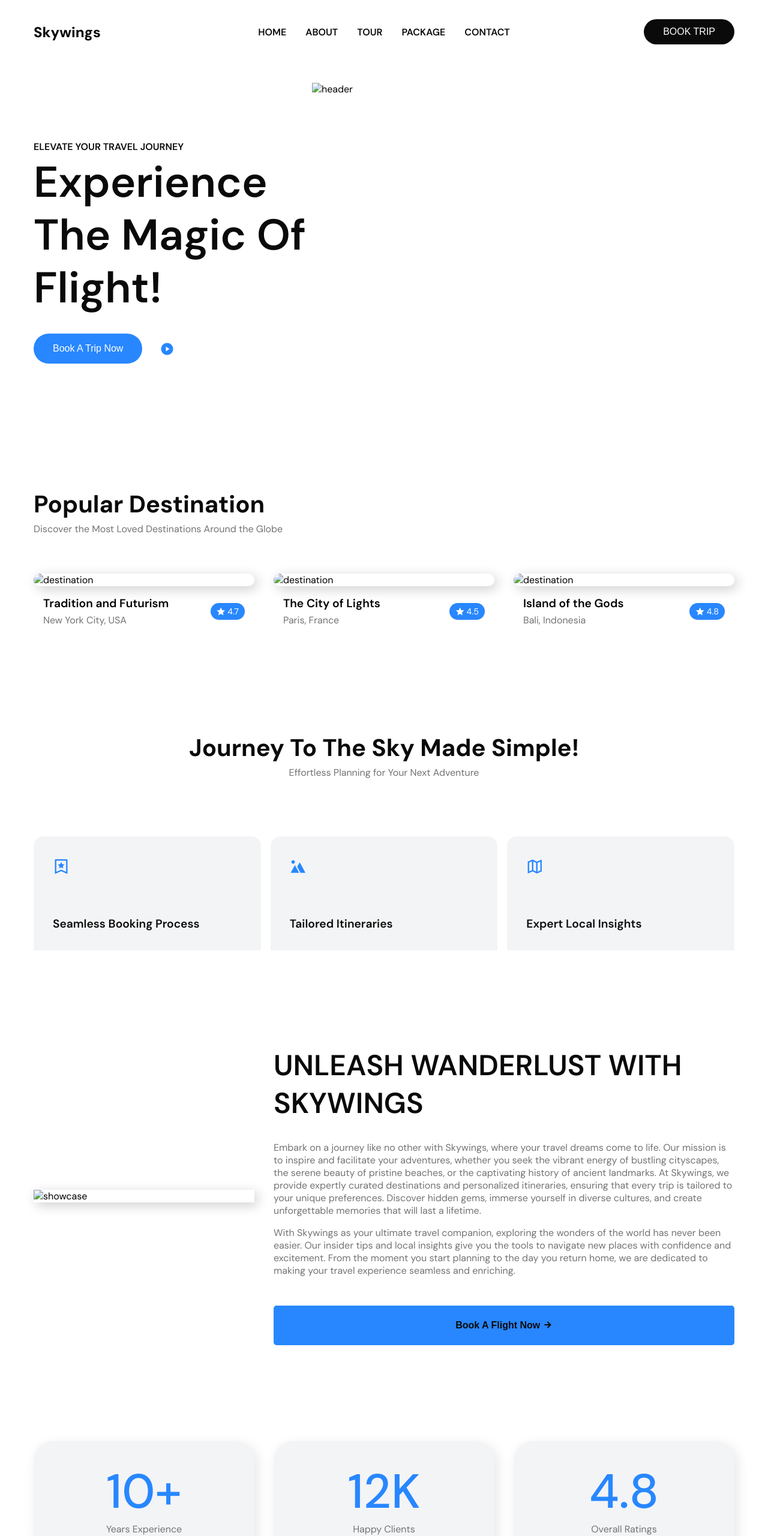
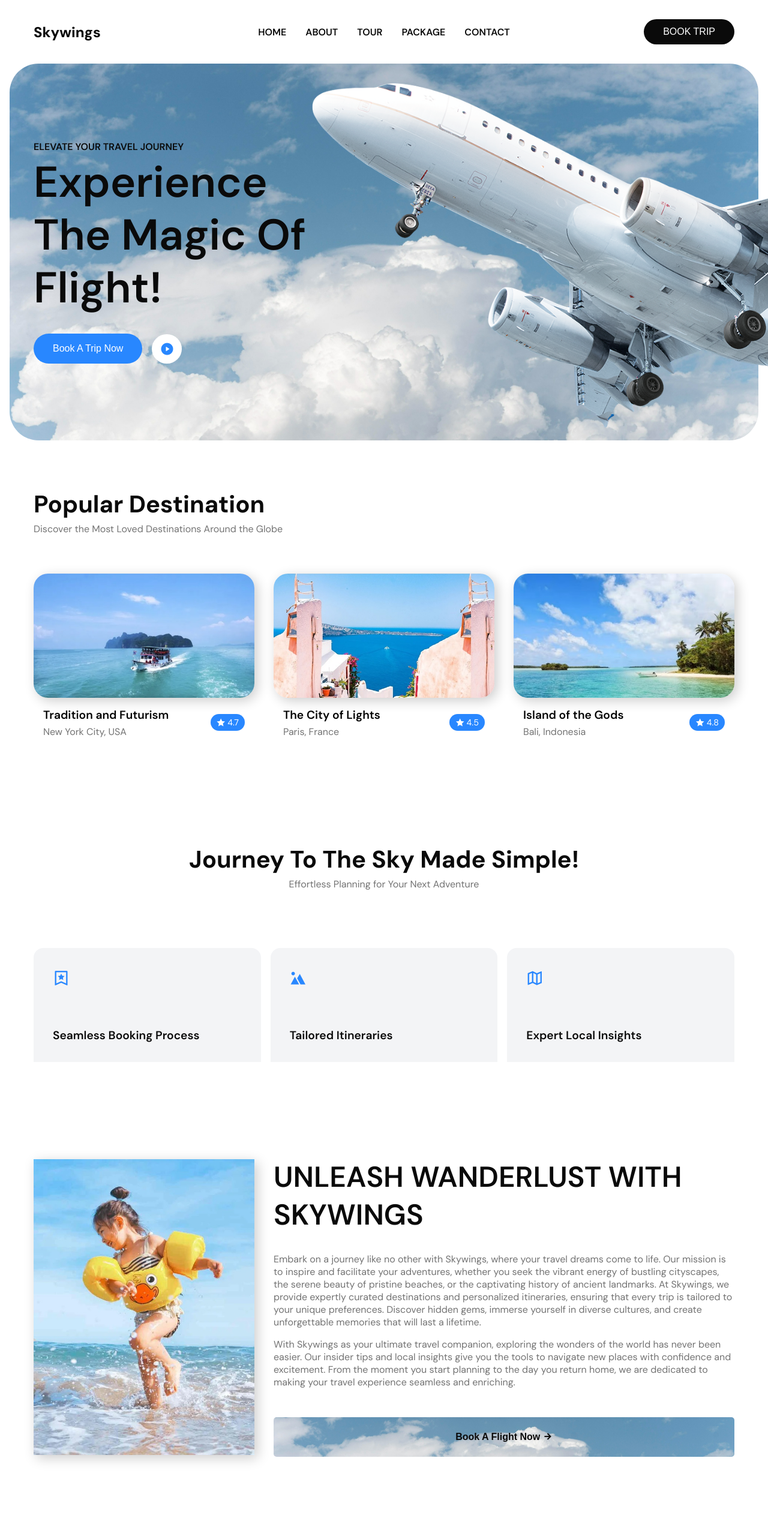
Before and after one commit to bochra-ben-slimene/WebSite_Skywings, a plain HTML site: page index.html in a window 1280 px wide. Shown: the top 2560 px of the page at 60% size. Drawn offline with nearby package versions, Linux system fonts and the light colour scheme.

Commit message:
first commit 2

```diff
--- a/index.html
+++ b/index.html
@@ -50,7 +50,7 @@
           </div>
         </div>
         <div class="header__image">
-          <img src="assets/header.png" alt="header" />
+          <img src="images/header.png" alt="header" />
         </div>
       </div>
     </header>
@@ -62,7 +62,7 @@
       </p>
       <div class="destination__grid">
         <div class="destination__card">
-          <img src="assets/destination-1.jpg" alt="destination" />
+          <img src="images/destination-1.jpg" alt="destination" />
           <div class="destination__card__details">
             <div>
               <h4>Tradition and Futurism</h4>
@@ -75,7 +75,7 @@
           </div>
         </div>
         <div class="destination__card">
-          <img src="assets/destination-2.jpg" alt="destination" />
+          <img src="images/destination-2.jpg" alt="destination" />
           <div class="destination__card__details">
             <div>
               <h4>The City of Lights</h4>
@@ -88,7 +88,7 @@
           </div>
         </div>
         <div class="destination__card">
-          <img src="assets/destination-3.jpg" alt="destination" />
+          <img src="images/destination-3.jpg" alt="destination" />
           <div class="destination__card__details">
             <div>
               <h4>Island of the Gods</h4>
@@ -158,7 +158,7 @@
 
     <section class="section__container showcase__container" id="package">
       <div class="showcase__image">
-        <img src="assets/showcase.jpg" alt="showcase" />
+        <img src="images/showcase.jpg" alt="showcase" />
       </div>
       <div class="showcase__content">
         <h4>UNLEASH WANDERLUST WITH SKYWINGS</h4>
@@ -268,7 +268,7 @@
                 </p>
               </div>
               <div class="client__details">
-                <img src="assets/client-1.jpg" alt="client" />
+                <img src="images/client-1.jpg" alt="client" />
                 <div>
                   <h4>John Adams</h4>
                   <h5>Travel Blogger</h5>
@@ -295,7 +295,7 @@
                 </p>
               </div>
               <div class="client__details">
-                <img src="assets/client-2.jpg" alt="client" />
+                <img src="images/client-2.jpg" alt="client" />
                 <div>
                   <h4>Emily Thompson</h4>
                   <h5>Adventure Enthusiast</h5>
@@ -322,7 +322,7 @@
                 </p>
               </div>
               <div class="client__details">
-                <img src="assets/client-3.jpg" alt="client" />
+                <img src="images/client-3.jpg" alt="client" />
                 <div>
                   <h4>Sarah Lee</h4>
                   <h5>Cultural Historian</h5>
@@ -349,7 +349,7 @@
                 </p>
               </div>
               <div class="client__details">
-                <img src="assets/client-4.jpg" alt="client" />
+                <img src="images/client-4.jpg" alt="client" />
                 <div>
                   <h4>David Patel</h4>
                   <h5>Business Executive</h5>
--- a/styles.css
+++ b/styles.css
@@ -161,7 +161,7 @@ header::before {
   top: 50%;
   left: 50%;
   transform: translate(-50%, -50%);
-  background-image: url("assets/header-bg.jpg");
+  background-image: url("images/header-bg.jpg");
   background-position: center center;
   background-size: cover;
   background-repeat: no-repeat;
@@ -368,7 +368,7 @@ header::before {
   padding: 1.5rem;
   font-weight: 600;
   color: var(--text-dark);
-  background-image: url("assets/header-bg.jpg");
+  background-image: url("images/header-bg.jpg");
   background-size: cover;
   background-position: center center;
   background-repeat: no-repeat;
```
Also changed, not shown: SKywings.png (added), 1 other file.
